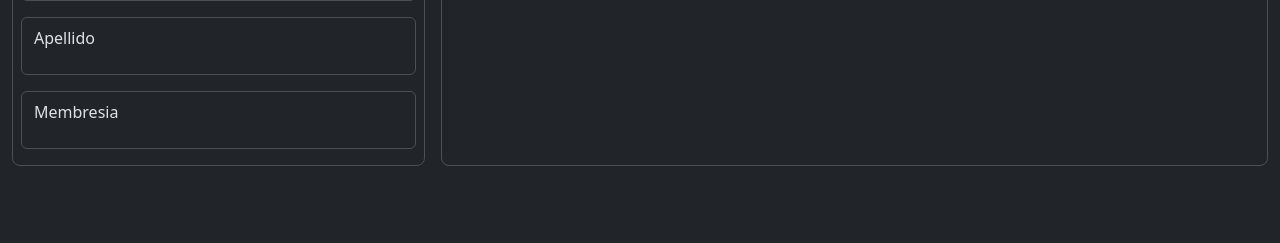
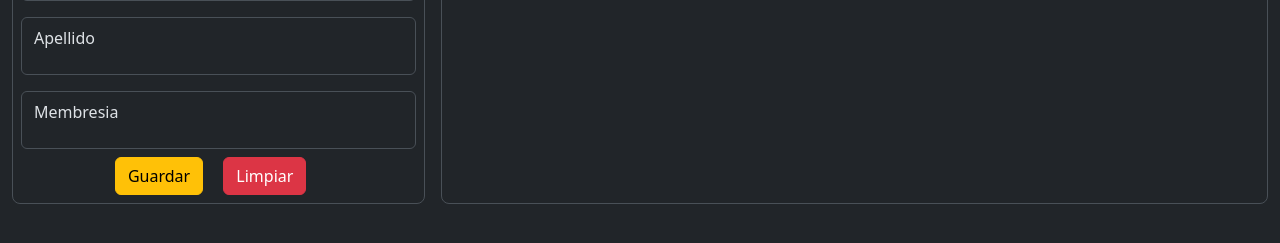
Before and after one commit to magutierrezhijosa/Curso-Python-IBM, a Flask app: template ManejoFlask/templates/index.html in a window 1280 px wide. Shown: the part 172-415 px from the top of the page. Run offline with Flask 3, Linux system fonts and the light colour scheme; the template is opened without the code that fills it, so the values that code supplies are empty; some libraries are stand-ins or nearby versions.

Commit message:
Agrege los botones de limpiar y guardar del formulario

```diff
--- a/ManejoFlask/templates/index.html
+++ b/ManejoFlask/templates/index.html
@@ -50,6 +50,19 @@
 
                         <input type="text" class="form-control" id="membresia" placeholder="Membresia">
                         <label for="membresia">Membresia</label>
+
+                    </div>
+
+                    <!-- Botones de Guardar y Salir -->
+                    <div class="text-center">
+
+                        <a href="/guardar" class="btn btn-warning me-3">
+                             Guardar
+                        </a>
+
+                        <a href="/eliminar" class="btn btn-danger me-3">
+                            Limpiar
+                        </a>
 
                     </div>
                 </form>
```
